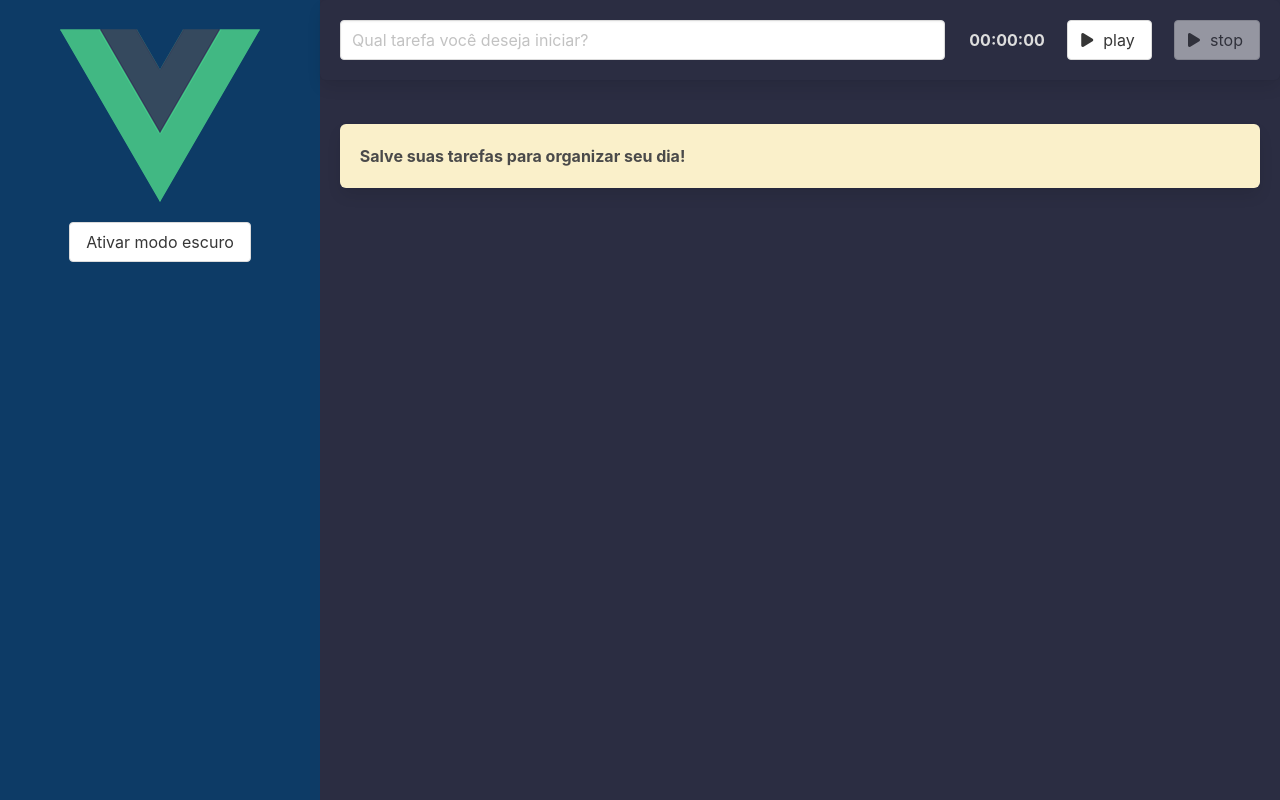
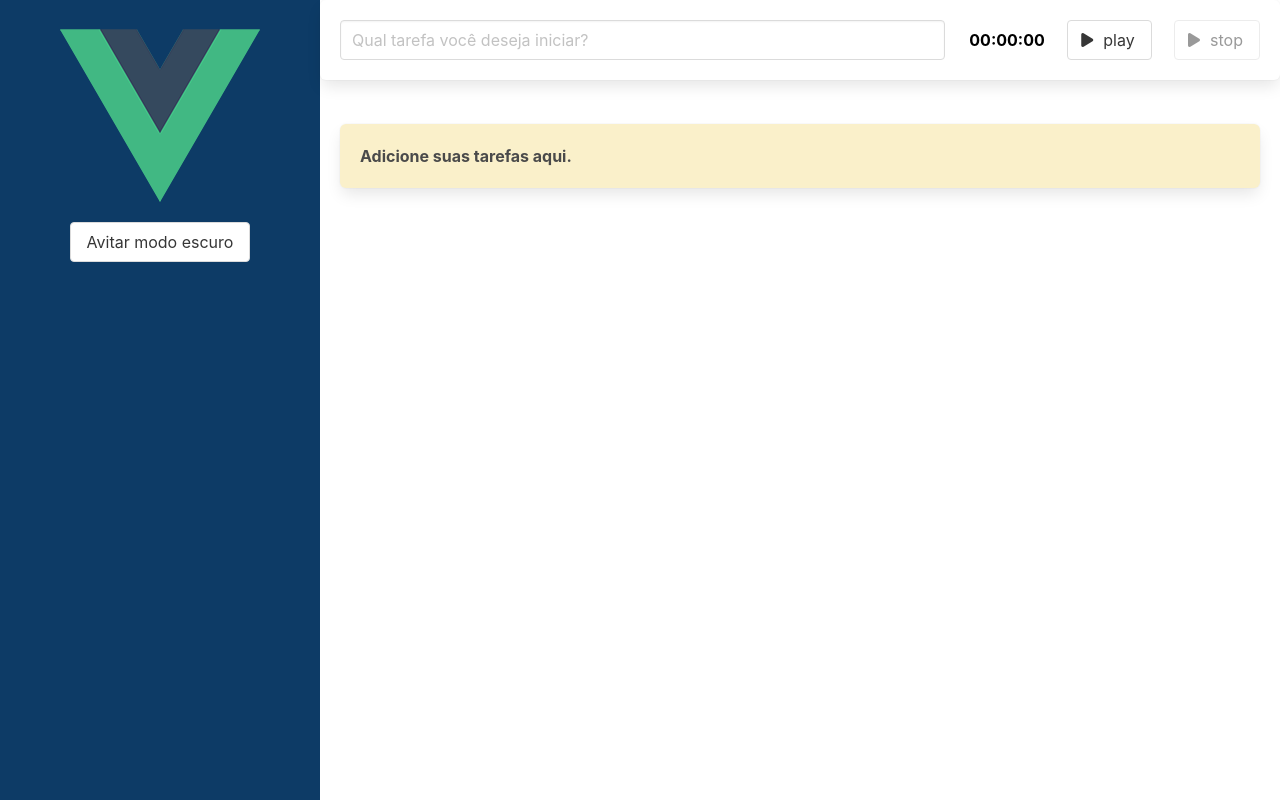
Before and after one commit to soareslil/vue-project, a Vue app: page / in a window 1280 px wide. Built offline with nearby package versions, Linux system fonts and the light colour scheme.

Commit message:
fix mudar tema

```diff
--- a/src/App.vue
+++ b/src/App.vue
@@ -1,14 +1,14 @@
 <template>
-  <main class="columns is-gapless is-multiline modo-escuro">
+  <main class="columns is-gapless is-multiline" :class="{ 'modo-escuro': modoEscuroAtivo }">
     <div class="column is-one-quarter">
-      <BarraLateral />
+      <BarraLateral @aoTemaAlterado="trocarTema"/>
     </div>
     <div class="column is-three-quarter conteudo">
-      <FormularioBase @aoSalvarTarefa="salvarTarefa" />
+      <FormularioBase @aoSalvarTarefa="salvarTarefa"/>
       <div class="lista">
-        <TarefaBase v-for="(tarefa, index) in tarefas" :key="index" :tarefa="tarefa" />
+        <TarefaBase v-for="(tarefa, index) in tarefas" :key="index" :tarefa="tarefa"/>
         <BoxBase v-if="listaEstaVazia">
-          Salve suas tarefas para organizar seu dia!
+          Adicione suas tarefas aqui.
         </BoxBase>
       </div>
     </div>
@@ -16,35 +16,37 @@
 </template>
 
 <script lang="ts">
-import { defineComponent } from "vue";
-import BarraLateral from "./components/BarraLateral.vue";
-import FormularioBase from "./components/FormularioBase.vue";
-import TarefaBase from "./components/TarefaBase.vue";
-
-import ITarefa from "./interface/iTarefa";
+import { defineComponent } from 'vue';
+import BarraLateral from './components/BarraLateral.vue';
+import FormularioBase from './components/FormularioBase.vue';
+import TarefaBase from './components/TarefaBase.vue';
 import BoxBase from './components/BoxBase.vue';
-
+import ITarefa from './interface/iTarefa';
 export default defineComponent({
-  name: "App",
+  name: 'App',
   components: {
     BarraLateral,
     FormularioBase,
     TarefaBase,
     BoxBase
   },
-  data() {
+  data () {
     return {
       tarefas: [] as ITarefa[],
-    };
+      modoEscuroAtivo: false
+    }
+  },
+  computed: {
+    listaEstaVazia () : boolean {
+      return this.tarefas.length === 0
+    }
   },
   methods: {
-    salvarTarefa(tarefa: ITarefa) {
-      this.tarefas.push(tarefa);
+    salvarTarefa (tarefa: ITarefa) {
+      this.tarefas.push(tarefa)
     },
-  },
-  computed:{
-    listaEstaVazia():boolean{
-      return this.tarefas.length === 0;
+    trocarTema (modoEscuroAtivo: boolean) {
+      this.modoEscuroAtivo = modoEscuroAtivo
     }
   }
 });
@@ -52,19 +54,17 @@
 
 <style>
 .lista {
-  padding: 1.24rem;
+  padding: 1.25rem;
 }
-main{
+main {
   --bg-primario: #fff;
   --texto-primario: #000;
 }
-
-main.modo-escuro{
+main.modo-escuro {
   --bg-primario: #2b2d42;
   --texto-primario: #ddd;
 }
-
-.conteudo{
+.conteudo {
   background-color: var(--bg-primario);
 }
 </style>
--- a/src/components/BarraLateral.vue
+++ b/src/components/BarraLateral.vue
@@ -3,7 +3,7 @@
     <h1>
       <img src="../assets/logo.png" alt="logo" />
     </h1>
-    <button class="button" @click="alterarTema">Ativar modo escuro</button>
+    <button class="button" @click="alterarTema">{{ textoBotao }}</button>
   </header>
 </template>
 
@@ -11,18 +11,27 @@
 import { defineComponent } from "vue";
 export default defineComponent({
   name: "BarraLateral",
-  emit: ["aoTemaAlterado"],
+  emits: ["aoTemaAlterado"],
   data() {
     return {
-      modoEscuroAtivo: false,
-    };
+      modoEscuroAtivo: false
+    }
+  },
+  computed:{
+    textoBotao(){
+      if(this.modoEscuroAtivo){
+        return 'Desativar modo escuro'
+      }
+      return 'Avitar modo escuro'
+    }
   },
   methods: {
     alterarTema() {
-      this.$emit("aoTemaAlterado");
-    },
-  },
-});
+      this.modoEscuroAtivo = !this.modoEscuroAtivo
+      this.$emit("aoTemaAlterado", this.modoEscuroAtivo);
+    }
+  }
+})
 </script>
 
 <style scoped>
@@ -34,8 +43,8 @@
   text-align: center;
 }
 
-media only screen and (max-width: 768px) {
-  header {
+@media only screen and (max-width: 768px){
+  header{
     padding: 2.5rem;
     height: auto;
   }
--- a/src/components/BoxBase.vue
+++ b/src/components/BoxBase.vue
@@ -11,14 +11,9 @@
     data(){
         return{
             estilos: {
-                background: '#faf0ca'
+                backgroundColor: '#faf0ca'
             }
         }
     }
 })
 </script>
-
-
-<style scoped>
-
-</style>
```
